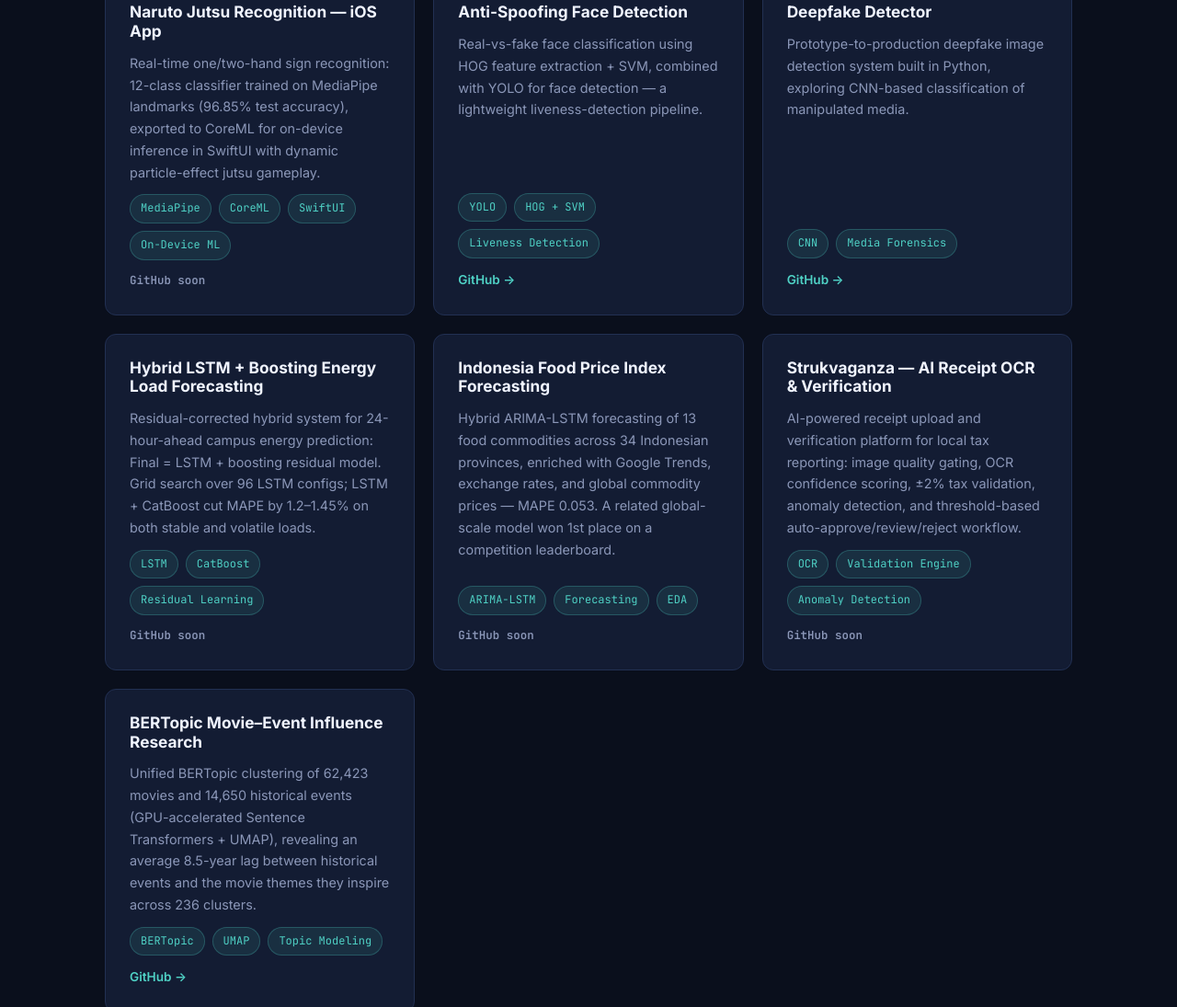
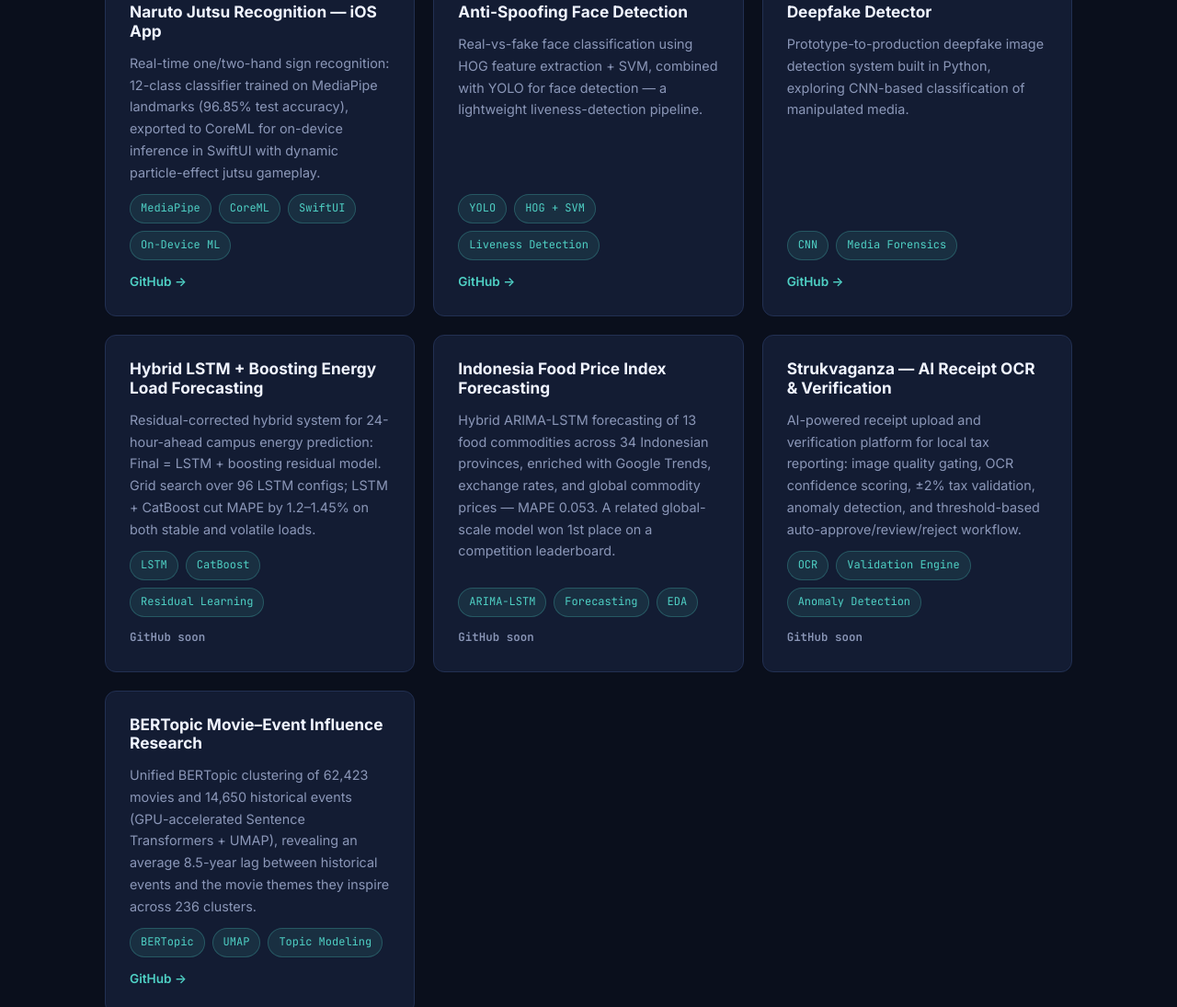
Before and after one commit to Farrellhrs/farrellhrs.github.io, a plain HTML site: page index.html in a window 1280 px wide. Shown: the part 3991-5086 px from the top of the page at 92% size. Drawn offline with Linux system fonts and the light colour scheme.

Commit message:
Link Naruto jutsu recognition project to its GitHub repo

```diff
--- a/index.html
+++ b/index.html
@@ -219,7 +219,7 @@
           <h3>Naruto Jutsu Recognition — iOS App</h3>
           <p>Real-time one/two-hand sign recognition: 12-class classifier trained on MediaPipe landmarks (96.85% test accuracy), exported to CoreML for on-device inference in SwiftUI with dynamic particle-effect jutsu gameplay.</p>
           <ul class="tags"><li>MediaPipe</li><li>CoreML</li><li>SwiftUI</li><li>On-Device ML</li></ul>
-          <div class="project-links"><span class="soon mono">GitHub soon</span></div>
+          <div class="project-links"><a href="https://github.com/Farrellhrs/naruto-jutsu-recognition" target="_blank" rel="noopener">GitHub →</a></div>
         </article>
 
         <article class="project-card reveal" data-cat="cv">
```
